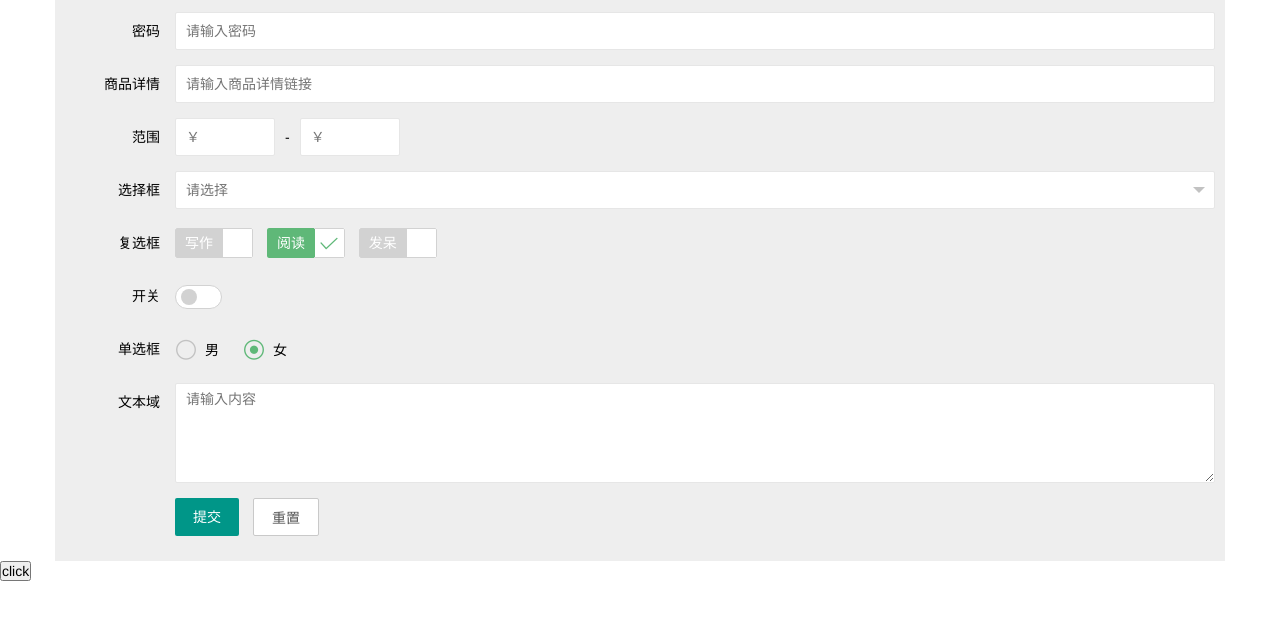
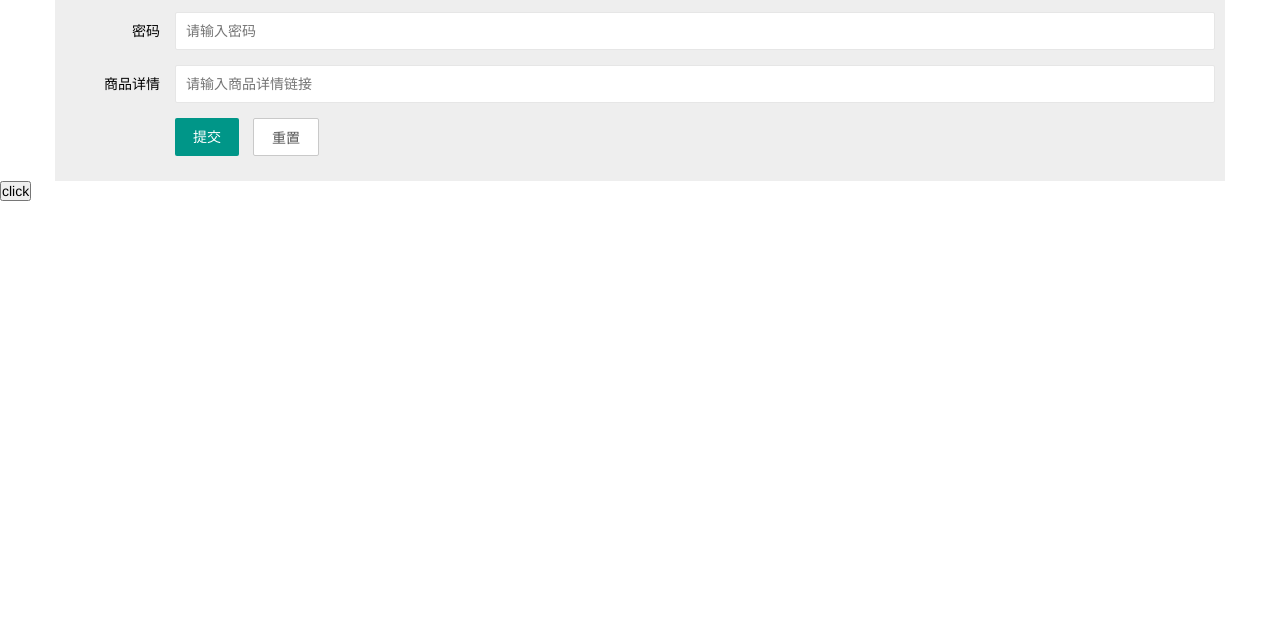
Before and after one commit to igsnow/lazada-order, a website: page public/index.html in a window 1280 px wide. Shown: the part 151-770 px from the top of the page. Drawn offline with Linux system fonts and the light colour scheme.

```diff
--- a/public/index.html
+++ b/public/index.html
@@ -33,58 +33,6 @@
                 <input type="text" name="detailUrl" required lay-verify="required" placeholder="请输入商品详情链接"
                        autocomplete="off"
                        class="layui-input">
-            </div>
-        </div>
-        <div class="layui-form-item">
-            <label class="layui-form-label">范围</label>
-            <div class="layui-input-inline" style="width: 100px;">
-                <input type="text" name="price_min" required lay-verify="required" placeholder="￥" autocomplete="off"
-                       class="layui-input">
-            </div>
-            <div class="layui-form-mid">-</div>
-            <div class="layui-input-inline" style="width: 100px;">
-                <input type="text" name="price_max" required lay-verify="required" placeholder="￥" autocomplete="off"
-                       class="layui-input">
-            </div>
-        </div>
-        <div class="layui-form-item">
-            <label class="layui-form-label">选择框</label>
-            <div class="layui-input-block">
-                <select name="city" lay-verify="required">
-                    <option value=""></option>
-                    <option value="0">北京</option>
-                    <option value="1">上海</option>
-                    <option value="2">广州</option>
-                    <option value="3">深圳</option>
-                    <option value="4">杭州</option>
-                </select>
-            </div>
-        </div>
-        <div class="layui-form-item">
-            <label class="layui-form-label">复选框</label>
-            <div class="layui-input-block">
-                <input type="checkbox" name="like[write]" title="写作">
-                <input type="checkbox" name="like[read]" title="阅读" checked>
-                <input type="checkbox" name="like[dai]" title="发呆">
-            </div>
-        </div>
-        <div class="layui-form-item">
-            <label class="layui-form-label">开关</label>
-            <div class="layui-input-block">
-                <input type="checkbox" name="switch" lay-skin="switch">
-            </div>
-        </div>
-        <div class="layui-form-item">
-            <label class="layui-form-label">单选框</label>
-            <div class="layui-input-block">
-                <input type="radio" name="sex" value="男" title="男">
-                <input type="radio" name="sex" value="女" title="女" checked>
-            </div>
-        </div>
-        <div class="layui-form-item layui-form-text">
-            <label class="layui-form-label">文本域</label>
-            <div class="layui-input-block">
-                <textarea name="desc" placeholder="请输入内容" class="layui-textarea"></textarea>
             </div>
         </div>
         <div class="layui-form-item">
--- a/routes/user.js
+++ b/routes/user.js
@@ -9,9 +9,6 @@
     const account = req.body.account;
     const pwd = req.body.pwd;
     const skuObj = req.body.sku && JSON.parse(req.body.sku);
-
-    console.log('=>已接收到参数')
-
 
     (async () => {
         const browser = await puppeteer.launch({
@@ -28,7 +25,6 @@
             width: 1500,
             height: 900
         });
-
 
         // 先跳转至详情页，再弹出登录框
         await page.goto(detailUrl, {
```
Also changed, not shown: app.js (+4 -4 lines), 1 other file.
